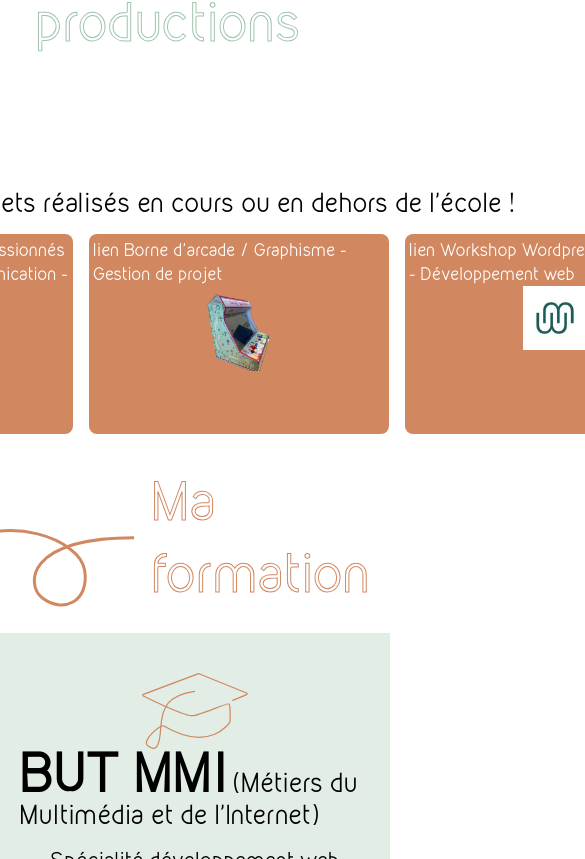
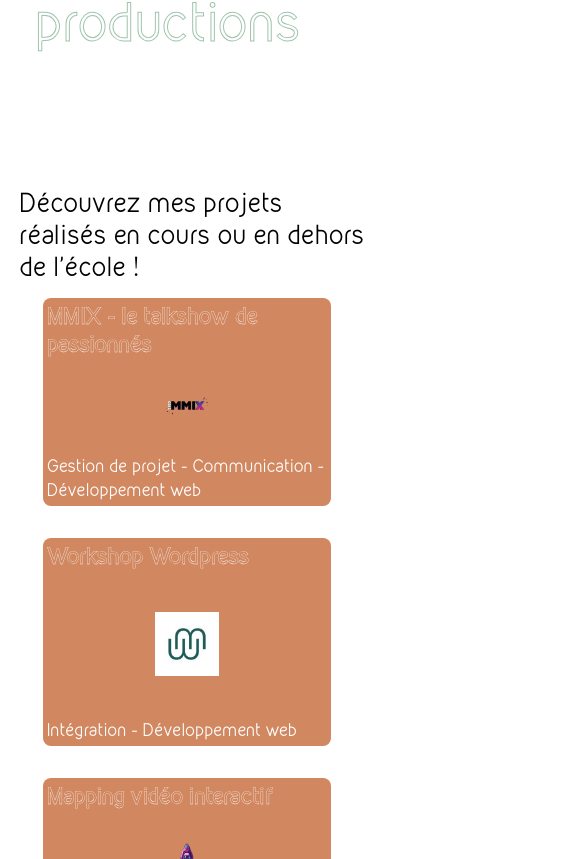
Before and after one commit to Laly18t/portfolio-mmi3, a React (Vite) app: page / in a window 390 px wide. Shown: the part 2505-3364 px from the top of the page, 585 px wide, since content can reach past the window. Built offline with nearby package versions, Linux system fonts and the light colour scheme.

Commit message:
correction and responsive design

```diff
--- a/src/assets/css/Home.css
+++ b/src/assets/css/Home.css
@@ -19,6 +19,11 @@ u {
   }
 }
 
+.strokeBlanc {
+  /* color: var(--color-bg); */
+  -webkit-text-stroke: 0.3px white;
+  -webkit-text-fill-color: transparent;
+}
 
 .stroke {
   /* color: var(--color-bg); */
@@ -311,24 +316,18 @@ u {
 
 .cardScroll {
   ul {
-    width: 100vh;
-    overflow-y: hidden;
 
     li:nth-child(1) {
       margin-left: 0;
     }
+
   }
 
-  .cardLi {
-    transition: 0.5s;
-    width: 300px !important;
-    height: 200px !important;
-  }
+}
 
-  .cardLi:hover {
-    transition: 0.5s;
-    background-color: var(--color-vert) !important;
-  }
+.cardLi:hover {
+  transition: 0.5s;
+  background-color: var(--color-vert) !important;
 }
 
 .bgHomePart5 {
--- a/src/components/CarrousselProjects.jsx
+++ b/src/components/CarrousselProjects.jsx
@@ -1,14 +1,13 @@
 import data from '../data';
 import Marquee from '../Marquee';
 import '../assets/css/marquee.css';
-import gsap from "gsap";
 
 document.querySelectorAll('.cardItem').forEach((element) => {
     // Générer un nombre aléatoire entre 5 et 15 (en secondes)
     const randomSeconds = Math.floor(Math.random() * (15 - 5 + 1) + 5);
 
     new Marquee({
-        el: element.querySelector('.cardContainer'),
+        el: element.querySelector('.cardItem'),
         container: element,
         destroyEl: false,
         directLoad: true,
@@ -27,17 +26,18 @@ function CarrousselProjects() {
             <div className="transitionHomePart3 flex align-center justify-center">
                 <h2 className="titreHomePart4 stroke pl-4 pb-24">Mes productions</h2>
             </div>
-            <div className="cardScroll pt-8">
+            <div className="cardScroll pt-8 w-full flex flex-col  items-center">
                 <p className="text-2xl">Découvrez mes projets réalisés en cours ou en dehors de l’école !</p>
-                <ul className="flex items-center cardContainer overflow-x-scroll">
+                <ul className="flex lg:flex-row flex-col items-center justify-center cardContainer w-full">
                     {Object.entries(data).map(([idProject, project]) => {
                         if (project.on_top === true) {
                             return (
                                 <>
                                     <a className='cardItem' href={`/projet/${idProject}`}>
-                                        <li key={idProject} className="cardLi bg-terracota p-1 rounded-lg m-4 text-white">
-                                            lien {project.title} / {project.skill.join(" - ")}
+                                        <li key={idProject} className="flex flex-col !w-72 !h-52 ease-in-out hover:bg-terracota cardLi bg-terracota p-1 rounded-lg m-4 text-white">
+                                            <p className='text-xl strokeBlanc'><b>{project.title}</b></p>
                                             <img className="w-16 m-auto" src={project.img[0].src} alt={project.img[0].alt}></img>
+                                            {project.skill.join(" - ")}
                                         </li>
                                     </a>
                                 </>
--- a/src/data.js
+++ b/src/data.js
@@ -178,8 +178,7 @@ const data = {
                 "alt": "interface du jeu"
             }
         ],
-        "conclusion": "Ce projet était très intéressant car on a appris à s’adapter à un vrai modèle physique, ce qu’on n’avait jamais fait auparavant.",
-        "on_top": true
+        "conclusion": "Ce projet était très intéressant car on a appris à s’adapter à un vrai modèle physique, ce qu’on n’avait jamais fait auparavant."
     },
     "pacMMI": {
         "title": "PacMMI",
@@ -446,8 +445,7 @@ const data = {
                 "alt": "logo Laly"
             }
         ],
-        "conclusion": "J’ai adoré concevoir ce projet, à travers son travail de recherche et sa conception graphique percutante. C’est pour cela qu’après l’avoir fini en pdf, je ne voulais pas le mettre de côté et ne plus le toucher. J’ai donc décidé de le transformer en site web, voici le lien vers la page ici.",
-        "on_top": true
+        "conclusion": "J’ai adoré concevoir ce projet, à travers son travail de recherche et sa conception graphique percutante. C’est pour cela qu’après l’avoir fini en pdf, je ne voulais pas le mettre de côté et ne plus le toucher. J’ai donc décidé de le transformer en site web, voici le lien vers la page ici."
     },
     "idol": {
         "title": "Exposition /iDol/",
@@ -495,8 +493,7 @@ const data = {
                 "alt": "vue en 3D de l'exposition"
             }
         ],
-        "conclusion": "Suivre un projet dans son ensemble est très enrichissant mais en comprendre chaque partie est primordial, donc je me suis beaucoup investie à chaque étape et je suis très fière du résultat !",
-        "on_top": true
+        "conclusion": "Suivre un projet dans son ensemble est très enrichissant mais en comprendre chaque partie est primordial, donc je me suis beaucoup investie à chaque étape et je suis très fière du résultat !"
     },
     "mosquito": {
         "title": "Borne connectée anti-moustique",
@@ -545,12 +542,12 @@ const data = {
         "roles": ["Développeuse", "Conceptrice"],
         "description": "La ville de la Motte-Servolex organise tous les ans la “Nuit de la création” dédiée à la découverte de l’art contemporain, en déambulant dans la ville, à travers des œuvres à la fois originales et interactives. Pour la prochaine édition, la conciergerie (galerie d’art de la ville) voudrait attirer un public plus jeune et rendre accessible l’art par le jeu, tout en valorisant le travail d’étudiants. Mon projet permettrait d’utiliser des techniques inconnues pour le grand public en les rendant accessible à travers un jeu qui leur sera familier. Pour le moment, j’ai d’abord voulu prendre en main l’outil c’est pour cela que le jeu n’est pas en rapport avec l’art contemporain, ce sera la prochaine étape du projet.",
         "tools": ["Javascript", "Arduino", "WebSockets"],
-        "skill": ["Transmission de positions avec les WebSockets", "Canva en JS", "Leap Motion", "Jeu vidéo"],
+        "skill": ["Développement web", "Leap Motion", "Jeu vidéo"],
         "link": "https://youtube.com/shorts/R7S01Bwt6Ko",
         "img": [
             {
                 "src": mappingShip,
-                "alt": ""
+                "alt": "icone du vaisseau spatial"
             },
             {
                 "src": mapping0,
@@ -569,7 +566,8 @@ const data = {
                 "alt": "logiciel de régie"
             }
         ],
-        "conclusion": "Grâce à ce projet, j'ai appris à faire évoluer un jeu existant en l’adaptant avec des nouvelles techniques d’interaction (buzzer Arduino + Leap Motion). J'ai aussi pu mettre en application des notions vu en cours afin de mieux les comprendre et me les approprier, ce qui est une bonne manière d'intégrer réellement les notions."
+        "conclusion": "Grâce à ce projet, j'ai appris à faire évoluer un jeu existant en l’adaptant avec des nouvelles techniques d’interaction (buzzer Arduino + Leap Motion). J'ai aussi pu mettre en application des notions vu en cours afin de mieux les comprendre et me les approprier, ce qui est une bonne manière d'intégrer réellement les notions.",
+        "on_top": true
     },
     "web_infographie": {
         "title": "Infographie interactive",
```
